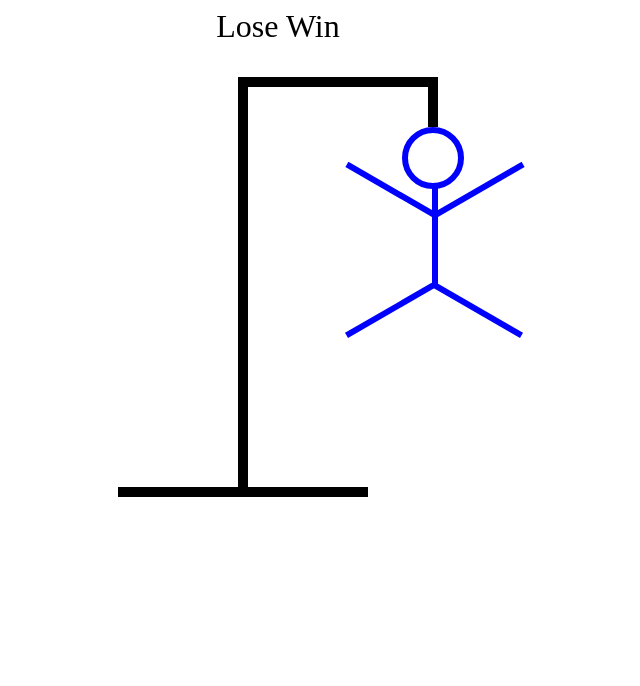
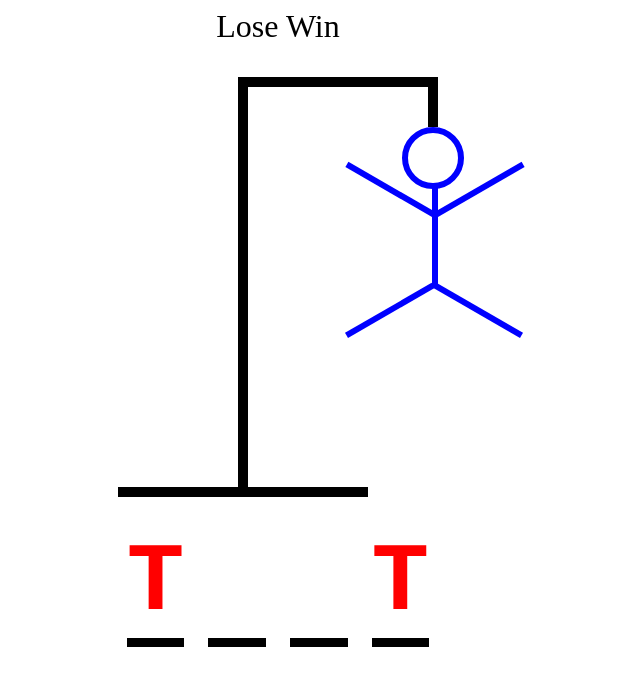
Before and after one commit to DefyCab/hangman, a React (Vite) app: page / in a window 1280 px wide. Shown: the top 686 px of the page, without its empty margins (362-1002 px from the left). Built offline with nearby package versions, Linux system fonts and the light colour scheme.

Commit message:
added word, letter split and styles

```diff
--- a/src/App.css
+++ b/src/App.css
@@ -15,6 +15,8 @@
 .hangman-drawing {
   position: relative;
 }
+
+/* HANGMAN DRAWING */
 
 #bottomBar{
   height: 10px;
@@ -112,3 +114,18 @@
   rotate: -30deg;
   transform-origin: left bottom;
 }
+
+/* HANGMAN WORD */
+
+.hangmanWordDiv {
+  display: flex;
+  gap: .25em;
+  font-size: 6rem;
+  font-weight: bold;
+  text-transform: upperCase;
+  font-family: monospace;
+}
+
+#displayWord {
+border-bottom: .1em solid black;
+}
--- a/src/components/HangmanWord.tsx
+++ b/src/components/HangmanWord.tsx
@@ -1,3 +1,22 @@
 export function HangmanWord() {
-
+  const word = "test"
+  const guessedLetters = ["t"]
+  return (
+    <div className="hangmanWordDiv">
+      {word.split("").map((letter, index) => (
+        <span id="displayWord">
+          <span
+            style={{
+              color: "red",
+              visibility: guessedLetters.includes(letter)
+                ? "visible"
+                : "hidden",
+            }}
+          >
+            {letter}
+          </span>
+        </span>
+      ))}
+    </div>
+  )
 }
```
